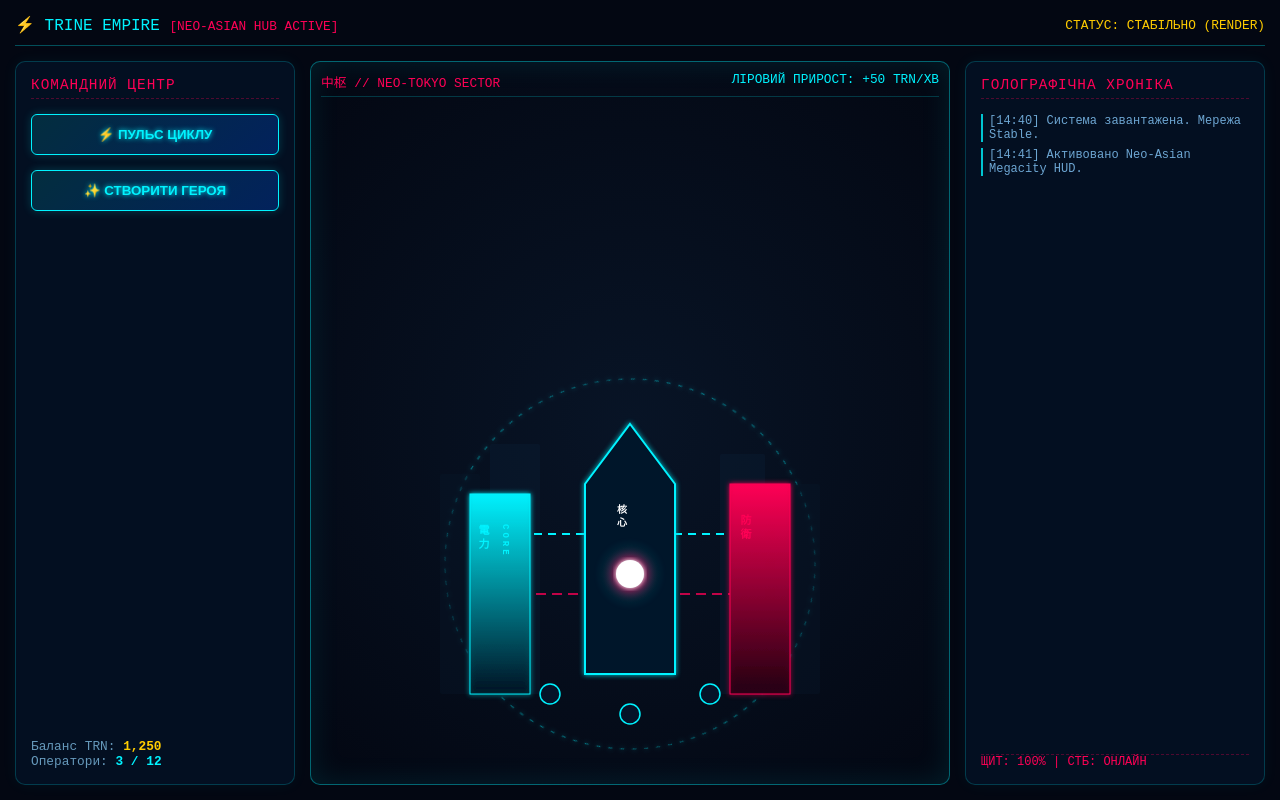
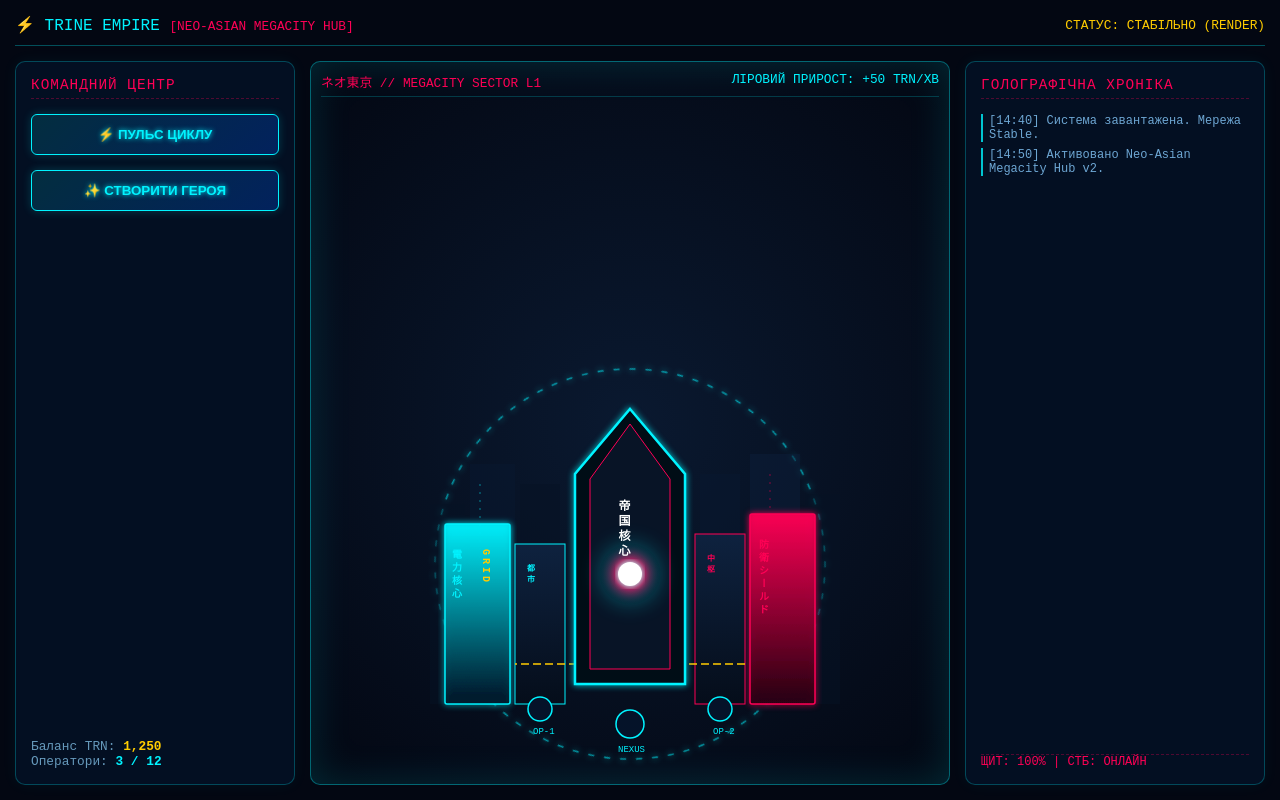
Before and after one commit to tymo1003-spec/trine-empire, a website: page public/index.html in a window 1280 px wide. Drawn offline with Linux system fonts and the light colour scheme.

Commit message:
Upgrade to dense multi-layered Neo-Asian Megacity HUD

```diff
--- a/public/index.html
+++ b/public/index.html
@@ -32,8 +32,8 @@
             height: calc(100vh - 70px);
         }
         .panel {
-            background: rgba(5, 19, 41, 0.7);
-            border: 1px solid rgba(0, 243, 255, 0.2);
+            background: rgba(5, 19, 41, 0.75);
+            border: 1px solid rgba(0, 243, 255, 0.25);
             border-radius: 10px;
             padding: 15px;
             display: flex;
@@ -66,19 +66,19 @@
             color: #ff0055;
             box-shadow: 0 0 15px rgba(255, 0, 85, 0.4);
         }
-        /* Центральний блок: Неоновий Мегаполіс */
+        /* Центральний блок: Щільний Neo-Asian Megacity */
         .city-container {
             position: relative;
             display: flex;
             flex-direction: column;
             align-items: center;
             justify-content: space-between;
-            background: radial-gradient(circle at center, #081426 0%, #030712 100%);
+            background: radial-gradient(circle at center, #0a1930 0%, #030712 100%);
             border: 1px solid rgba(0, 243, 255, 0.4);
             border-radius: 10px;
             padding: 10px;
             overflow: hidden;
-            box-shadow: inset 0 0 30px rgba(0, 243, 255, 0.1);
+            box-shadow: inset 0 0 40px rgba(0, 243, 255, 0.15);
         }
         .city-header {
             width: 100%;
@@ -93,24 +93,31 @@
             flex: 1;
             max-height: 420px;
         }
-        .kanji-sign { fill: #00f3ff; font-size: 11px; font-weight: bold; writing-mode: tb; letter-spacing: 3px; }
-        .kanji-sign.magenta { fill: #ff0055; }
+        .kanji-vertical { fill: #00f3ff; font-size: 10px; font-weight: bold; writing-mode: tb; letter-spacing: 3px; }
+        .kanji-vertical.magenta { fill: #ff0055; }
+        .kanji-vertical.yellow { fill: #ffcc00; }
+
         .shield-dome {
             fill: none;
             stroke: #00f3ff;
-            stroke-width: 1;
-            stroke-dasharray: 4 8;
-            opacity: 0.5;
-            animation: rotateDome 50s linear infinite;
+            stroke-width: 1.5;
+            stroke-dasharray: 6 10;
+            opacity: 0.6;
+            animation: rotateDome 60s linear infinite;
         }
         @keyframes rotateDome { from { transform: rotate(0deg); transform-origin: 250px 210px; } to { transform: rotate(360deg); transform-origin: 250px 210px; } }
-        .traffic-line { animation: trafficMove 3s linear infinite; }
+
+        .traffic-line { animation: trafficMove 2.5s linear infinite; }
+        .traffic-line-rev { animation: trafficMoveRev 3s linear infinite; }
         @keyframes trafficMove { from { stroke-dashoffset: 30; } to { stroke-dashoffset: 0; } }
-        .reactor-glow { animation: reactorPulse 2s ease-in-out infinite alternate; }
+        @keyframes trafficMoveRev { from { stroke-dashoffset: 0; } to { stroke-dashoffset: 30; } }
+
+        .reactor-glow { animation: reactorPulse 1.8s ease-in-out infinite alternate; }
         @keyframes reactorPulse {
-            0% { r: 25px; opacity: 0.7; }
-            100% { r: 35px; opacity: 1; filter: drop-shadow(0 0 12px #00f3ff); }
+            0% { r: 22px; opacity: 0.7; }
+            100% { r: 32px; opacity: 1; filter: drop-shadow(0 0 15px #00f3ff); }
         }
+
         .shockwave {
             fill: none;
             stroke: #00f3ff;
@@ -122,27 +129,29 @@
         @keyframes shockwaveExpand {
             0% { r: 15px; opacity: 1; stroke: #00f3ff; }
             50% { stroke: #ff0055; }
-            100% { r: 230px; opacity: 0; stroke-width: 1; }
+            100% { r: 250px; opacity: 0; stroke-width: 1; }
         }
+
         .hero-pad { fill: #051329; stroke: #00f3ff; stroke-width: 1.5; transition: all 0.4s ease; }
-        .hero-pad.active-hero { fill: #ff0055; stroke: #ffffff; filter: drop-shadow(0 0 8px #ff0055); }
+        .hero-pad.active-hero { fill: #ff0055; stroke: #ffffff; filter: drop-shadow(0 0 10px #ff0055); }
+
         .floating-reward {
             position: absolute;
             top: 45%;
             left: 50%;
             transform: translate(-50%, -50%);
             color: #ffcc00;
-            font-size: 1.6rem;
+            font-size: 1.8rem;
             font-weight: bold;
-            text-shadow: 0 0 12px #ffcc00;
+            text-shadow: 0 0 15px #ffcc00;
             opacity: 0;
             pointer-events: none;
         }
         .floating-reward.animate { animation: floatUp 1s ease-out forwards; }
         @keyframes floatUp {
             0% { opacity: 1; transform: translate(-50%, -10px) scale(0.8); }
-            50% { transform: translate(-50%, -50px) scale(1.2); }
-            100% { opacity: 0; transform: translate(-50%, -90px) scale(1); }
+            50% { transform: translate(-50%, -60px) scale(1.2); }
+            100% { opacity: 0; transform: translate(-50%, -100px) scale(1); }
         }
         .chronicle-log {
             font-size: 0.75rem;
@@ -158,12 +167,12 @@
 </head>
 <body>
     <header>
-        <div>⚡ TRINE EMPIRE <span style="color: #ff0055; font-size: 0.8rem;">[NEO-ASIAN HUB ACTIVE]</span></div>
+        <div>⚡ TRINE EMPIRE <span style="color: #ff0055; font-size: 0.8rem;">[NEO-ASIAN MEGACITY HUB]</span></div>
         <div style="font-size: 0.8rem; color: #ffcc00;">СТАТУС: СТАБІЛЬНО (RENDER)</div>
     </header>
 
     <div class="main-layout">
-        <!-- ЛІВА КОЛОНКА: ДІЇ ТА КЕРУВАННЯ -->
+        <!-- ЛІВА КОЛОНКА -->
         <div class="panel">
             <div class="panel-title">КОМАНДНИЙ ЦЕНТР</div>
             <button id="pulseBtn">⚡ ПУЛЬС ЦИКЛУ</button>
@@ -174,30 +183,34 @@
             </div>
         </div>
 
-        <!-- ЦЕНТРАЛЬНА КОЛОНКА: КІБЕР-МЕГАПОЛІС -->
+        <!-- ЦЕНТРАЛЬНА КОЛОНКА: ДЕТАЛЬНИЙ КІБЕР-МЕГАПОЛІС -->
         <div class="city-container">
             <div class="city-header">
-                <span style="color: #ff0055;">中枢 // NEO-TOKYO SECTOR</span>
+                <span style="color: #ff0055;">ネオ東京 // MEGACITY SECTOR L1</span>
                 <span style="color: #00f3ff;">ЛІРОВИЙ ПРИРОСТ: +50 TRN/ХВ</span>
             </div>
 
             <svg class="city-svg" viewBox="0 0 500 420" xmlns="http://www.w3.org/2000/svg">
                 <defs>
-                    <linearGradient id="neonCyan" x1="0%" y1="100%" x2="0%" y2="0%">
-                        <stop offset="0%" stop-color="#001122" stop-opacity="0.9"/>
-                        <stop offset="100%" stop-color="#00f3ff" stop-opacity="0.95"/>
+                    <linearGradient id="bldgCyan" x1="0%" y1="100%" x2="0%" y2="0%">
+                        <stop offset="0%" stop-color="#021024" stop-opacity="0.95"/>
+                        <stop offset="100%" stop-color="#00f3ff" stop-opacity="0.85"/>
                     </linearGradient>
-                    <linearGradient id="neonMagenta" x1="0%" y1="100%" x2="0%" y2="0%">
-                        <stop offset="0%" stop-color="#220011" stop-opacity="0.9"/>
-                        <stop offset="100%" stop-color="#ff0055" stop-opacity="0.95"/>
+                    <linearGradient id="bldgMagenta" x1="0%" y1="100%" x2="0%" y2="0%">
+                        <stop offset="0%" stop-color="#240210" stop-opacity="0.95"/>
+                        <stop offset="100%" stop-color="#ff0055" stop-opacity="0.85"/>
                     </linearGradient>
-                    <radialGradient id="corePulse" cx="50%" cy="50%" r="50%">
+                    <linearGradient id="bldgDark" x1="0%" y1="100%" x2="0%" y2="0%">
+                        <stop offset="0%" stop-color="#050d1a" stop-opacity="1"/>
+                        <stop offset="100%" stop-color="#0e223f" stop-opacity="1"/>
+                    </linearGradient>
+                    <radialGradient id="coreGlow" cx="50%" cy="50%" r="50%">
                         <stop offset="0%" stop-color="#00f3ff" stop-opacity="1"/>
                         <stop offset="50%" stop-color="#ff0055" stop-opacity="0.6"/>
-                        <stop offset="100%" stop-color="#050b14" stop-opacity="0"/>
+                        <stop offset="100%" stop-color="#030712" stop-opacity="0"/>
                     </radialGradient>
-                    <filter id="glow">
-                        <feGaussianBlur stdDeviation="2.5" result="coloredBlur"/>
+                    <filter id="neonGlow">
+                        <feGaussianBlur stdDeviation="3" result="coloredBlur"/>
                         <feMerge>
                             <feMergeNode in="coloredBlur"/>
                             <feMergeNode in="SourceGraphic"/>
@@ -205,61 +218,85 @@
                     </filter>
                 </defs>
 
-                <!-- Захисний Купол -->
-                <circle cx="250" cy="210" r="185" class="shield-dome" filter="url(#glow)"/>
+                <!-- Захисний енергетичний купол -->
+                <circle cx="250" cy="210" r="195" class="shield-dome" filter="url(#neonGlow)"/>
 
-                <!-- Дальній шар хмарочосів -->
-                <g opacity="0.4">
-                    <rect x="60" y="120" width="40" height="220" fill="#091829" rx="2"/>
-                    <rect x="110" y="90" width="50" height="250" fill="#0c1f36" rx="2"/>
-                    <rect x="340" y="100" width="45" height="240" fill="#0c1f36" rx="2"/>
-                    <rect x="395" y="130" width="45" height="210" fill="#091829" rx="2"/>
+                <!-- ФОНОВИЙ ШАР (Дальні хмарочоси мегаполісу) -->
+                <g opacity="0.5">
+                    <rect x="50" y="150" width="35" height="200" fill="#061224"/>
+                    <rect x="90" y="110" width="45" height="240" fill="#091830"/>
+                    <rect x="140" y="130" width="40" height="220" fill="#061224"/>
+                    <rect x="320" y="120" width="40" height="230" fill="#091830"/>
+                    <rect x="370" y="100" width="50" height="250" fill="#0d1f3b"/>
+                    <rect x="425" y="140" width="35" height="210" fill="#061224"/>
+                    <!-- Вікна на задньому плані -->
+                    <line x1="100" y1="130" x2="100" y2="320" stroke="#00f3ff" stroke-width="1" stroke-dasharray="2 6"/>
+                    <line x1="390" y1="120" x2="390" y2="320" stroke="#ff0055" stroke-width="1" stroke-dasharray="2 6"/>
                 </g>
 
-                <!-- Середній шар: Неонові вежі Neo-Asian -->
+                <!-- СЕРЕДНІЙ ШАР (Основні неонові вежі та комерційні блоки) -->
                 <g>
-                    <!-- Вежа Енергії (Зліва) -->
-                    <rect x="90" y="140" width="60" height="200" fill="url(#neonCyan)" stroke="#00f3ff" stroke-width="1" filter="url(#glow)"/>
-                    <text x="102" y="170" class="kanji-sign">電力</text>
-                    <text x="125" y="170" class="kanji-sign" style="font-size:9px;">CORE</text>
+                    <!-- Вежа №1 (Енерго-сектор зліва) -->
+                    <rect x="65" y="170" width="65" height="180" fill="url(#bldgCyan)" stroke="#00f3ff" stroke-width="1.5" filter="url(#neonGlow)" rx="2"/>
+                    <text x="75" y="195" class="kanji-vertical">電力核心</text>
+                    <text x="105" y="195" class="kanji-vertical yellow">GRID</text>
 
-                    <!-- Вежа Оборони (Справа) -->
-                    <rect x="350" y="130" width="60" height="210" fill="url(#neonMagenta)" stroke="#ff0055" stroke-width="1" filter="url(#glow)"/>
-                    <text x="364" y="160" class="kanji-sign magenta">防衛</text>
+                    <!-- Вежа №2 (Оборонний сектор справа) -->
+                    <rect x="370" y="160" width="65" height="190" fill="url(#bldgMagenta)" stroke="#ff0055" stroke-width="1.5" filter="url(#neonGlow)" rx="2"/>
+                    <text x="382" y="185" class="kanji-vertical magenta">防衛シールド</text>
 
-                    <!-- Неонові повітряні магістралі -->
-                    <line x1="150" y1="180" x2="350" y2="180" stroke="#00f3ff" stroke-dasharray="8 6" stroke-width="2" class="traffic-line"/>
-                    <line x1="150" y1="240" x2="350" y2="240" stroke="#ff0055" stroke-dasharray="10 6" stroke-width="1.5" class="traffic-line"/>
+                    <!-- Додаткові ближні хмарочоси -->
+                    <rect x="135" y="190" width="50" height="160" fill="url(#bldgDark)" stroke="#00f3ff" stroke-width="1"/>
+                    <text x="150" y="210" class="kanji-vertical" style="font-size:8px;">都市</text>
+
+                    <rect x="315" y="180" width="50" height="170" fill="url(#bldgDark)" stroke="#ff0055" stroke-width="1"/>
+                    <text x="330" y="200" class="kanji-vertical magenta" style="font-size:8px;">中枢</text>
+
+                    <!-- Багатоярусні повітряні магістралі (Трафік) -->
+                    <line x1="65" y1="210" x2="435" y2="210" stroke="#00f3ff" stroke-dasharray="10 6" stroke-width="2.5" class="traffic-line" filter="url(#neonGlow)"/>
+                    <line x1="65" y1="270" x2="435" y2="270" stroke="#ff0055" stroke-dasharray="12 8" stroke-width="2" class="traffic-line-rev" filter="url(#neonGlow)"/>
+                    <line x1="135" y1="310" x2="365" y2="310" stroke="#ffcc00" stroke-dasharray="8 4" stroke-width="1.5" class="traffic-line"/>
                 </g>
 
-                <!-- Центральна Цитадель L1 Core -->
+                <!-- ЦЕНТРАЛЬНА ЦИТАДЕЛЬ L1 CORE (Величне Головне Ядро) -->
                 <g>
-                    <polygon points="250,70 295,130 295,320 205,320 205,130" fill="#051329" stroke="#00f3ff" stroke-width="2" filter="url(#glow)"/>
-                    <circle cx="250" cy="220" r="30" fill="url(#corePulse)" class="reactor-glow"/>
-                    <circle cx="250" cy="220" r="14" fill="#ffffff" filter="url(#glow)"/>
-                    <text x="240" y="150" class="kanji-sign" style="fill:#fff; font-size:10px;">核心</text>
+                    <!-- Зовнішній каркас цитаделі -->
+                    <polygon points="250,55 305,120 305,330 195,330 195,120" fill="#030914" stroke="#00f3ff" stroke-width="2.5" filter="url(#neonGlow)"/>
+                    <polygon points="250,70 290,125 290,315 210,315 210,125" fill="#081426" stroke="#ff0055" stroke-width="1"/>
+
+                    <!-- Серцевина реактора -->
+                    <circle cx="250" cy="220" r="28" fill="url(#coreGlow)" class="reactor-glow"/>
+                    <circle cx="250" cy="220" r="12" fill="#ffffff" filter="url(#neonGlow)"/>
+
+                    <!-- Кандзі на Цитаделі -->
+                    <text x="242" y="145" class="kanji-vertical" style="fill:#fff; font-size:12px;">帝国核心</text>
                 </g>
 
-                <!-- Платформи операторів (героїв) -->
+                <!-- ПЛАТФОРМИ ОПЕРАТОРІВ (ГЕРОЇВ) -->
                 <g id="heroesPlatforms">
-                    <circle cx="170" cy="340" r="10" class="hero-pad" id="pad1"/>
-                    <circle cx="250" cy="360" r="10" class="hero-pad" id="pad2"/>
-                    <circle cx="330" cy="340" r="10" class="hero-pad" id="pad3"/>
+                    <circle cx="160" cy="355" r="12" class="hero-pad" id="pad1"/>
+                    <text x="153" y="380" fill="#00f3ff" font-size="9px">OP-1</text>
+
+                    <circle cx="250" cy="370" r="14" class="hero-pad" id="pad2"/>
+                    <text x="238" y="398" fill="#00f3ff" font-size="9px">NEXUS</text>
+
+                    <circle cx="340" cy="355" r="12" class="hero-pad" id="pad3"/>
+                    <text x="333" y="380" fill="#00f3ff" font-size="9px">OP-2</text>
                 </g>
 
-                <!-- Хвиля імпульсу -->
+                <!-- Ефект ударної хвилі при кліку -->
                 <circle cx="250" cy="220" r="10" class="shockwave" id="shockWave"/>
             </svg>
 
             <div class="floating-reward" id="floatingReward">+50 TRN</div>
         </div>
 
-        <!-- ПРАВА КОЛОНКА: СТАТИСТИКА ТА ХРОНІКА -->
+        <!-- ПРАВА КОЛОНКА -->
         <div class="panel">
             <div class="panel-title">ГОЛОГРАФІЧНА ХРОНІКА</div>
             <div class="chronicle-log" id="chronicleLog">
                 <div class="log-item">[14:40] Система завантажена. Мережа Stable.</div>
-                <div class="log-item">[14:41] Активовано Neo-Asian Megacity HUD.</div>
+                <div class="log-item">[14:50] Активовано Neo-Asian Megacity Hub v2.</div>
             </div>
             <div style="font-size: 0.75rem; color: #ff0055; border-top: 1px dashed rgba(255,0,85,0.3); pt: 5px;">
                 ЩИТ: 100% | СТБ: ОНЛАЙН
```
